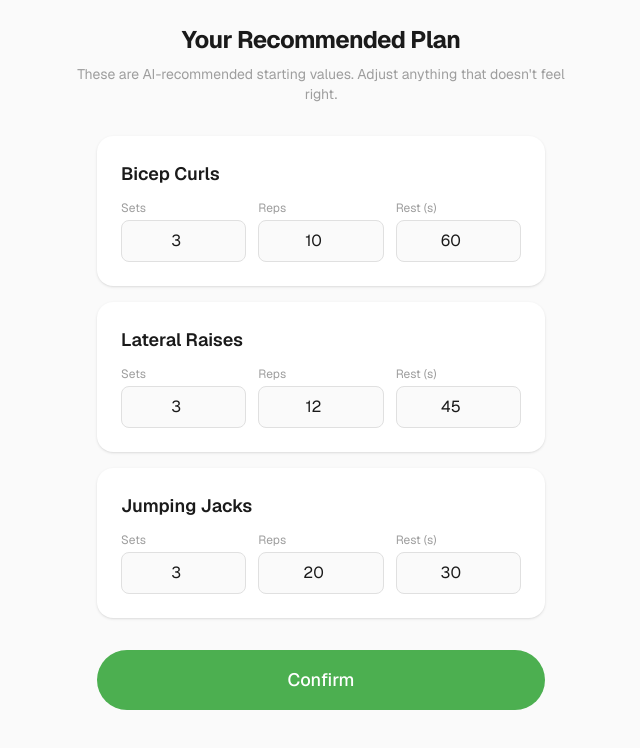
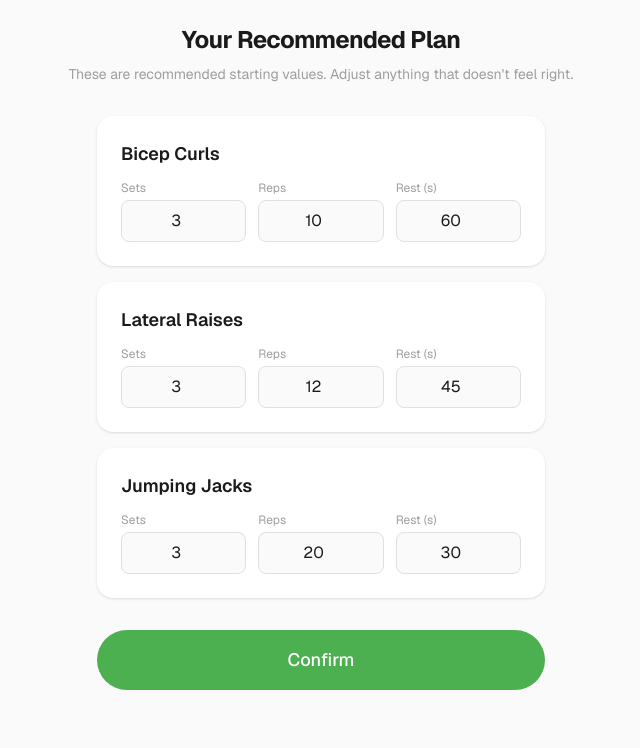
Before and after one commit to ynamkit13/SWCCR, a Next.js app: page /onboarding/recommendations in a window 1280 px wide. Shown: the top 748 px of the page, without its empty margins (319-959 px from the left). Built offline with nearby package versions, Linux system fonts and the light colour scheme.

Commit message:
fix: remove 'AI-recommended' label since recommendations aren't AI-powered yet

```diff
--- a/src/app/onboarding/recommendations/page.tsx
+++ b/src/app/onboarding/recommendations/page.tsx
@@ -106,7 +106,7 @@ export default function RecommendationsPage() {
           Your Recommended Plan
         </h1>
         <p className="text-muted text-sm">
-          These are AI-recommended starting values. Adjust anything that doesn't
+          These are recommended starting values. Adjust anything that doesn't
           feel right.
         </p>
       </div>
```
